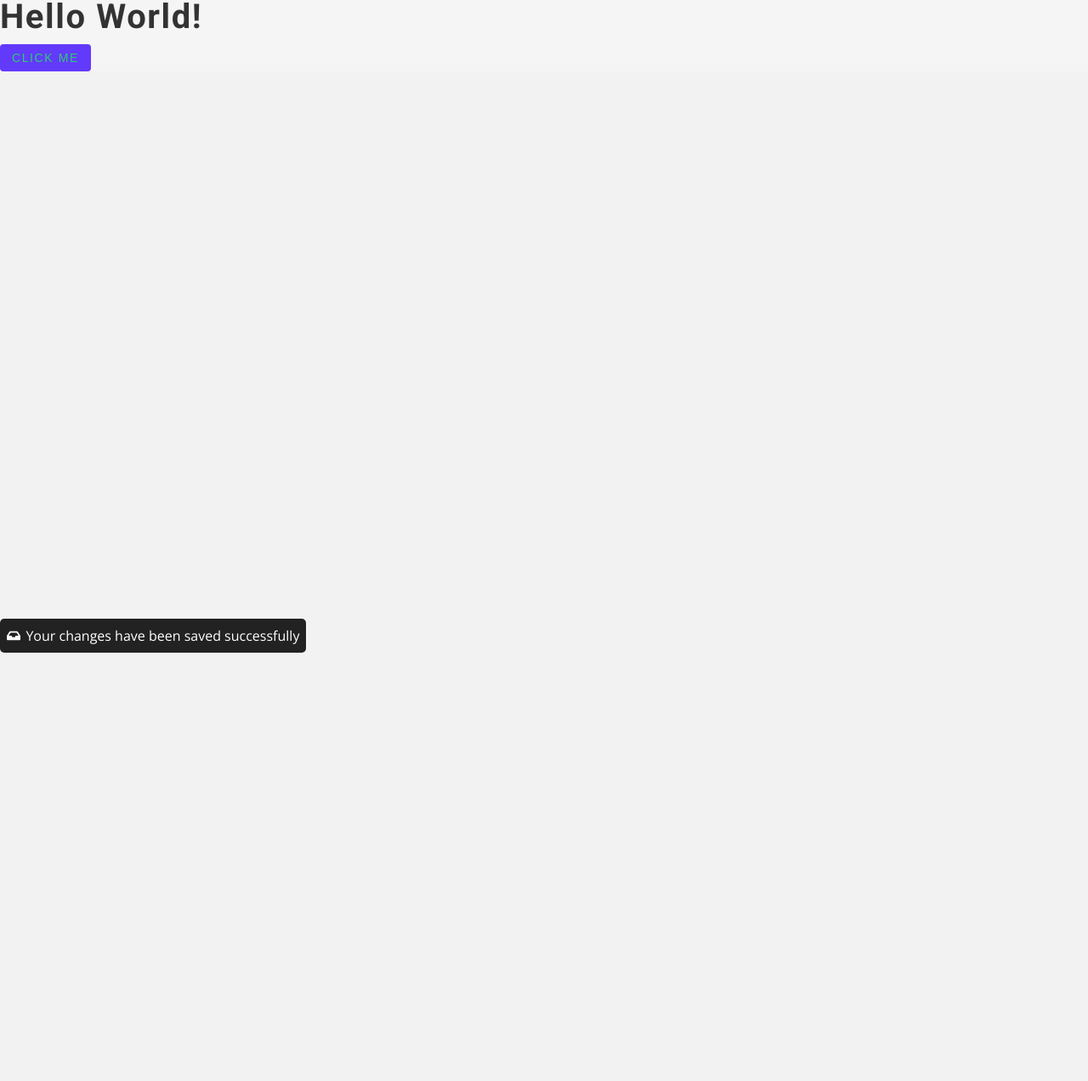
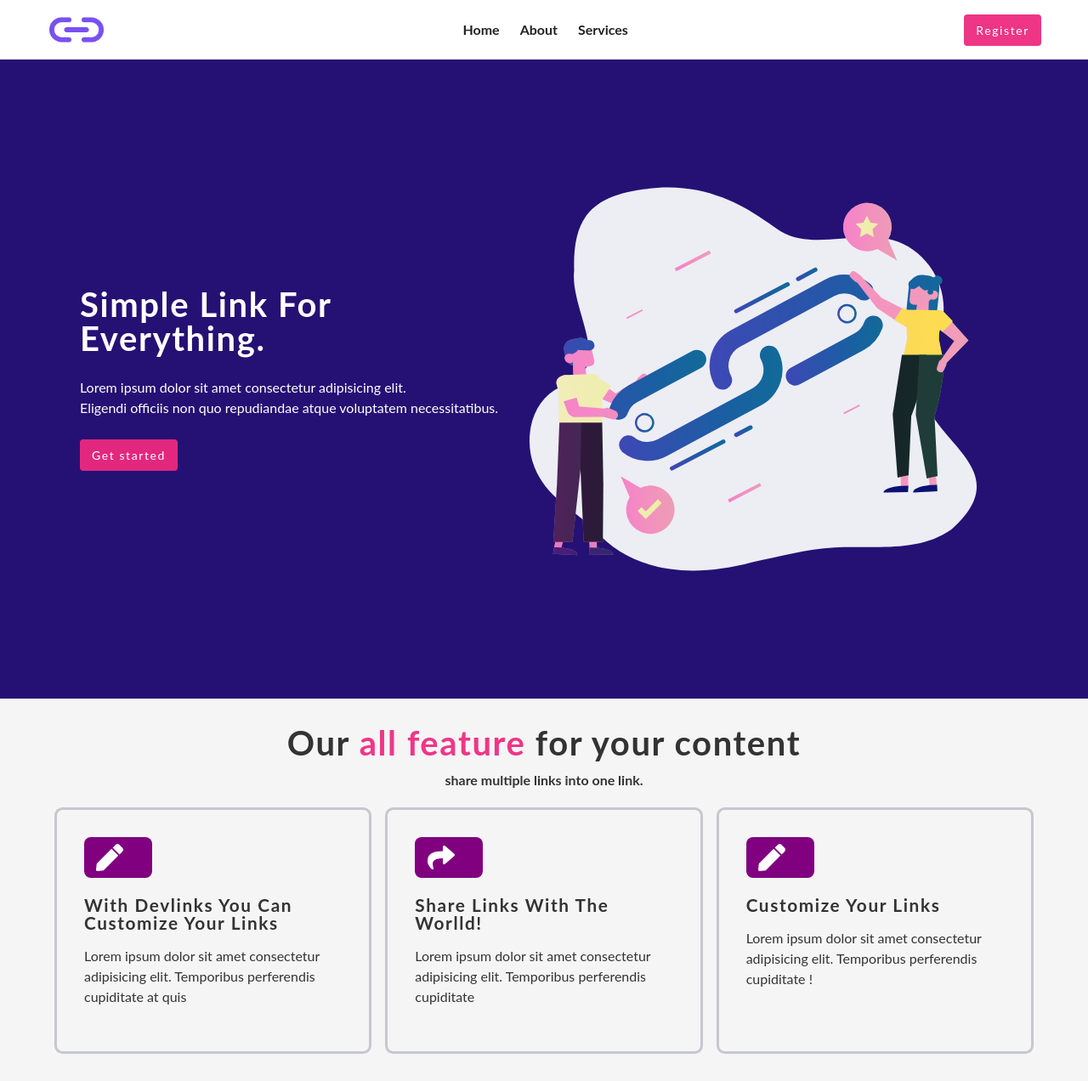
Before and after one commit to Simon4life/dev-links, a React (Vite) app in the folder frontend/: page /landing in a window 1280 px wide. Shown: the whole page at 85% size. Before the commit the page ends 800 px from the top, so only its background shows below. Built offline with nearby package versions, Linux system fonts and the light colour scheme.

Commit message:
landing page setup

```diff
--- a/frontend/src/components/Alert.jsx
+++ b/frontend/src/components/Alert.jsx
@@ -1,6 +1,7 @@
 import React from 'react'
 import styled from 'styled-components'
-import {FaInbox} from "react-icons/fa"
+import {FaInbox} from "react-icons/fa";
+
 const Alert = ({message}) => {
   return (
     <Wrapper>
@@ -17,12 +18,17 @@ const Wrapper = styled.article`
   border-radius: 5px;
   position: absolute;
   bottom: 2rem;
+  left: 50%;
+  transform: translateX(-50%);
+  overflow-y: auto;
   text-align: center;
   z-index: 999;
+
   p {
     margin: 0;
     display: flex;
     align-items: center;
+    text-align: center;
     svg {
       margin-right:  0.4rem;
     }
--- /dev/null
+++ b/frontend/src/components/Feature.jsx
@@ -0,0 +1,98 @@
+import React from 'react'
+import styled from 'styled-components';
+import { FaPen, FaShare } from "react-icons/fa";
+
+const Features = () => {
+  return (
+    <Wrapper className="feature-section section-center">
+      <h2>
+        Our <span>all feature</span> for your content
+      </h2>
+      <p>share multiple links into one link.</p>
+      <div className="features">
+        <div className="feature">
+          <span>
+            <FaPen />
+          </span>
+          <h4>with devlinks you can customize your links</h4>
+          <p>
+            Lorem ipsum dolor sit amet consectetur adipisicing elit. Temporibus
+            perferendis cupiditate at quis
+          </p>
+        </div>
+        <div className="feature">
+          <span>
+            <FaShare />
+          </span>
+          <h4>share links with the worlld!</h4>
+          <p>
+            Lorem ipsum dolor sit amet consectetur adipisicing elit. Temporibus
+            perferendis cupiditate
+          </p>
+        </div>
+        <div className="feature">
+          <span>
+            <FaPen />
+          </span>
+          <h4>customize your links</h4>
+          <p>
+            Lorem ipsum dolor sit amet consectetur adipisicing elit. Temporibus
+            perferendis cupiditate !
+          </p>
+        </div>
+      </div>
+    </Wrapper>
+  );
+}
+
+const Wrapper = styled.section`
+
+    padding: 2rem 0;
+    p {
+      text-align: center;
+      font-weight: bold;
+    }
+    h2 {
+      text-align: center;
+      text-transform: unset;
+      span {
+        color: rgba(238, 41, 127, 0.941);
+      }
+    }
+    .features {
+      display: grid;
+      grid-template-columns: 1fr 1fr 1fr;
+      gap: 1rem;
+      .feature {
+        h4 {
+          margin: 1rem 0;
+          font-size: 1.3rem;
+        }
+        span {
+          display: inline-block;
+          width: 80px;
+          background: purple;
+          border-radius: 0.5rem;
+          font-size: 2rem;
+          padding: 0.5rem;
+          svg {
+            display: flex;
+            justify-content: center;
+            align-items: center;
+            margin-left: 0.4rem;
+            color: white;
+          }
+        }
+        border: 3px solid rgb(199, 199, 209);
+        padding: 2rem;
+        border-radius: 0.6rem;
+        p {
+          text-align: unset;
+          font-weight: unset;
+        }
+      }
+    }
+
+`;
+
+export default Features
--- a/frontend/src/components/FormRow.jsx
+++ b/frontend/src/components/FormRow.jsx
@@ -2,7 +2,7 @@ import React from "react";
 import styled from "styled-components";
 import { useLinksContext } from "../context/links_context";
 
-const FormRow = ({_id, value}) => {
+const FormRow = ({_id, values}) => {
   const {deleteLink, handleFormChange} = useLinksContext();
   const handleChange = (e) => {
     const name = e.target.name;
@@ -21,7 +21,7 @@ const FormRow = ({_id, value}) => {
         </div>
 
         <label htmlFor="platform">platform</label>
-        <select name="platform" id="platform" onChange={handleChange}>
+        <select name="platform" id="platform" value={values.platform} onChange={handleChange}>
           <option value="Github">Github</option>
           <option value="Youtube">Youtube</option>
           <option value="LinkedIn">LinkedIn</option>
@@ -36,7 +36,7 @@ const FormRow = ({_id, value}) => {
           id="link"
           className="form-input"
           placeholder="Enter your link here"
-          value={value}
+          value={values.link}
         />
     </Wrapper>
   );
--- /dev/null
+++ b/frontend/src/components/Hero.jsx
@@ -0,0 +1,52 @@
+import React from 'react'
+import styled from "styled-components"
+import mainImg from "../assets/Share-link.svg";
+import { Link } from 'react-router-dom';
+
+const Hero = () => {
+  return (
+    <Wrapper className="hero-section">
+      <div className="hero-texts">
+        <h2>
+          Simple link for <br /> Everything.
+        </h2>
+        <p>
+          Lorem ipsum dolor sit amet consectetur adipisicing elit.
+          <br />
+          Eligendi officiis non quo repudiandae atque voluptatem necessitatibus.
+        </p>
+        <Link className="btn">Get started</Link>
+      </div>
+      <div className="phone-container">
+        <img src={mainImg} alt="phone picture" />
+      </div>
+    </Wrapper>
+  );
+}
+
+const Wrapper = styled.section`
+
+    background: #251174;
+    min-height: calc(100vh - 3rem);
+    color: var(--clr-white);
+    display: flex;
+    justify-content: center;
+    align-items: center;
+    margin: 0 auto;
+    padding: 2rem;
+    div {
+    }
+    .phone-container img {
+      width: 600px;
+    }
+    .hero-texts p {
+      margin: 1.6rem 0;
+    }
+    .btn {
+      background: rgba(238, 41, 127, 0.941);
+      color: var(--clr-white);
+      text-transform: unset;
+    }
+
+`;
+export default Hero
--- /dev/null
+++ b/frontend/src/components/LandingNav.jsx
@@ -0,0 +1,67 @@
+import React from 'react'
+import styled from "styled-components";
+import logo from "../assets/logo.png";
+import { Link } from "react-router-dom";
+
+const LandingNav = () => {
+  return (
+    <Wrapper>
+      <div className="nav-center">
+        <Link to="/">
+          <img src={logo} alt="dev-links logo" className="logo" />
+        </Link>
+        <div>
+          <ul>
+            <li>
+              <Link>Home</Link>
+            </li>
+            <li>
+              <Link>About</Link>
+            </li>
+            <li>
+              <Link>Services</Link>
+            </li>
+          </ul>
+        </div>
+        <div>
+          <Link className="btn" to="/auth">
+            Register
+          </Link>
+        </div>
+      </div>
+    </Wrapper>
+  );
+}
+
+const Wrapper = styled.nav`
+  background: var(--clr-white);
+  .nav-center {
+    .logo {
+    width: 70px;
+  }
+  padding 1rem 1.5rem;
+  max-width: var(--max-width);
+  margin: 0 auto;
+  display: flex;
+  justify-content: space-between;
+  align-items: center;
+  div ul {
+    display: flex;
+    li {
+      margin-left: 1.5rem;
+    }
+    a {
+      display: inline-block;
+      color: var(--clr-black);
+      font-weight: bold;
+    }
+    }
+  }
+  .btn {
+    background: rgba(238, 41, 127, 0.941);
+    color: var(--clr-white);
+    text-transform: unset;
+  }
+`;
+
+export default LandingNav
--- a/frontend/src/components/LinkForm.jsx
+++ b/frontend/src/components/LinkForm.jsx
@@ -24,8 +24,8 @@ const LinkForm = () => {
           <div className="form-content">
             {
               formLinksArr.map((linkObj, index) => {
-
-                return <FormRow key={index} _id={linkObj._id} value={linkObj.link}/>
+                const {link, platform} = linkObj;
+                return <FormRow key={index} _id={linkObj._id} values={{link, platform}}/>
               })
             }
             <div className="btn-container">
--- a/frontend/src/index.css
+++ b/frontend/src/index.css
@@ -3,8 +3,7 @@
 Fonts
 ===============
 */
-@import url('https://fonts.googleapis.com/css?family=Open+Sans|Roboto:400,700&display=swap');
-
+@import url('https://fonts.googleapis.com/css2?family=Noto+Sans:wght@400;500;600&display=swap');
 /*
 ===============
 Variables
@@ -22,8 +21,8 @@ Variables
   --clr-blue: #2E6FF2;
   --clr-white: #fff;
   --clr-black: #222;
-  --ff-primary: 'Roboto', sans-serif;
-  --ff-secondary: 'Open Sans', sans-serif;
+  --ff-primary: 'Lato', sans-serif;
+  --ff-secondary: 'Noto Sans', sans-serif;
   --transition: all 0.3s linear;
   --spacing: 0.1rem;
   --radius: 0.25rem;
@@ -31,7 +30,7 @@ Variables
   --purple-shadow: 0 5px 15px #F0EEFC;
   --max-width: 1170px;
   --fixed-width: 620px;
-  --tranparent-background: rgba(0, 0, 0, 0.493);
+  --tranparent-background: rgba(238, 41, 127, 0.941);
 }
 
 /*
@@ -48,7 +47,7 @@ Global Styles
   box-sizing: border-box;
 }
 body {
-  font-family: var(--ff-secondary);
+  font-family: var(--ff-primary);
   background: var(--clr-grey);
   color: var(--clr-black);
   line-height: 1.5;
@@ -168,64 +167,3 @@ main {
     border: 1px solid var(--clr-purple);
     outline: none;
 }
-
-    /* Primary Color (Purple):
-        Hex: #7E5BEF
-        RGB: 126, 91, 239
-
-    Accent Color 1 (Light Purple):
-        Hex: #A695F7
-        RGB: 166, 149, 247
-
-    Accent Color 2 (Dark Purple):
-        Hex: #6246EA
-        RGB: 98, 70, 234
-
-    Background Color (Light Gray):
-        Hex: #F5F5F5
-        RGB: 245, 245, 245
-
-    Text Color (Dark Gray):
-        Hex: #333333
-        RGB: 51, 51, 51
-
-    Call-to-Action Color (Green):
-        Hex: #2ECC71
-        RGB: 46, 204, 113
-
-    Highlight Color (Gold):
-        Hex: #F39C12
-        RGB: 243, 156, 18 */
-
-            /* Primary Color (Purple - #7E5BEF):
-
-        Header Background: Consider using the primary color for the background of your page header to make it stand out.
-
-        Main Call-to-Action (CTA) Button: Use the primary color for your main CTA button. This helps draw attention to the most important action you want visitors to take.
-
-        Section Backgrounds: Use the primary color for backgrounds of specific sections to maintain consistency across your page.
-
-    Accent Color 1 (Light Purple - #A695F7):
-
-    <!-- Open Graph meta tags -->
-<meta property="og:title" content="Link Title">
-<meta property="og:description" content="Link Description">
-<meta property="og:image" content="Link Image URL">
-<meta property="og:url" content="Shareable Link URL">
-
-
-        Subtle Background Elements: Apply this color to subtle background elements, such as section dividers or decorative accents, to add visual interest without overwhelming the page.
-
-        Secondary Buttons: Use this color for secondary buttons or less prominent CTAs to maintain a cohesive look while distinguishing them from the primary CTA.
-
-    Accent Color 2 (Dark Purple - #6246EA):
-
-        Text and Icon Highlights: Use the dark purple for text highlights or icons to create contrast and draw attention to specific information.
-
-        Hover Effects: Apply this color for hover effects on buttons or links to provide a dynamic and interactive user experience.
-
-    Highlight Color (Gold - #F39C12):
-
-        Important Text: Use the highlight color for important text, such as headings or key phrases, to make them stand out.
-
-        Emphasis and Icons: Apply this color to emphasize certain elements, such as icons or decorative elements, to create a focal point. */
--- a/frontend/src/routes/HomePage.jsx
+++ b/frontend/src/routes/HomePage.jsx
@@ -1,21 +1,26 @@
 import React from 'react'
 import styled from "styled-components";
-import Alert from '../components/Alert';
+import Hero from "../components/Hero"
+import LandingNav from "../components/LandingNav"
+import Features from "../components/Feature"
+
+
+
 const LandingPage = () => {
   return (
-    <Wrapper className='landing'>
-      <h2>Hello world!</h2>
-      <button className="btn">click me</button>
-      <Alert message={"Your changes have been saved successfully"}/>
+    <Wrapper className="landing">
+
+      <LandingNav/>
+      <Hero/>
+      <Features/>
+
+
     </Wrapper>
-  )
+  );
 }
 
 const Wrapper = styled.section`
   background: #f5f5f5;
-  .btn {
-    color: #2ecc71;
-  }
 `;
 
 export default LandingPage
```
Also changed, not shown: frontend/src/components/About.jsx (added, +89 -0 lines), frontend/src/assets/Share-Link.svg (added).
